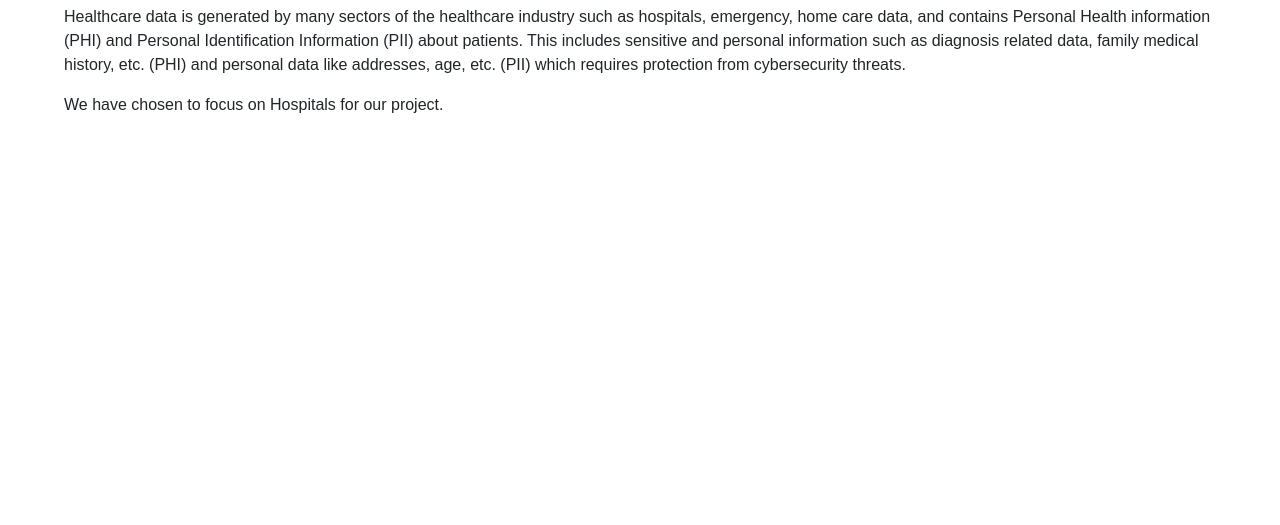
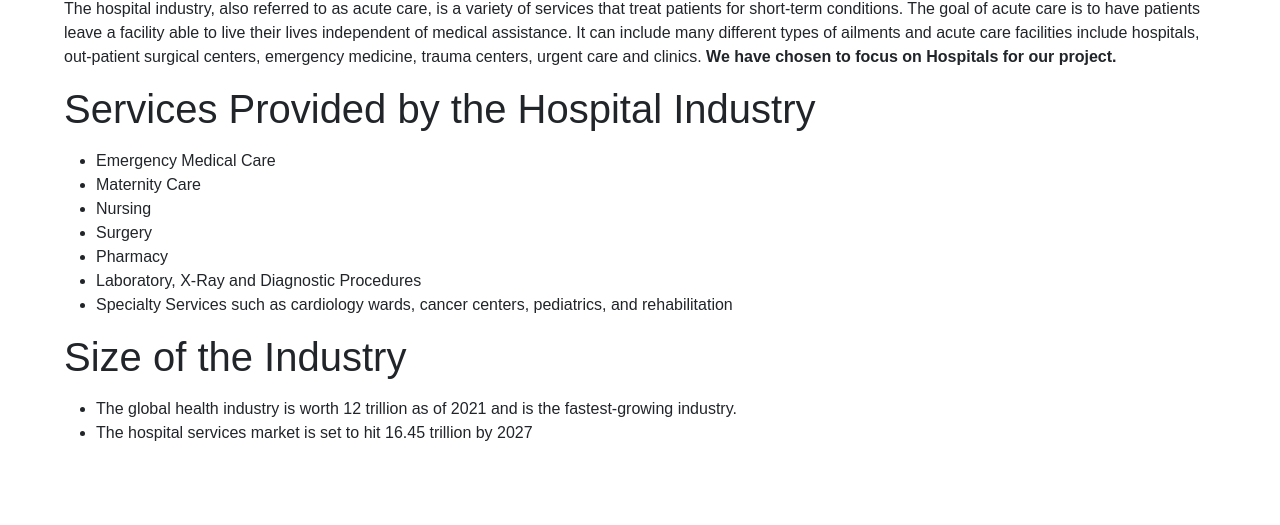
Before and after one commit to shrinik/ai4cyber, a plain HTML site: page industry-background.html in a window 1280 px wide. Shown: the part 625-1150 px from the top of the page. Before the commit the page ends 822 px from the top, so only its background shows below. Drawn offline with Linux system fonts and the light colour scheme.

Commit message:
ultimate edit

```diff
--- a/industry-background.html
+++ b/industry-background.html
@@ -52,18 +52,40 @@
     </div>
   </div>
   <div class="CenterMe">
-    <p>
-      Healthcare as economic development is significantly influenced by various factors such as population health, which
-      leads to increased productivity and higher income per capita. As healthcare acts as an economic development
-      engine, human capital's value to economic growth cannot be overstated.
-    </p>
-    <p>
-      Healthcare data is generated by many sectors of the healthcare industry such as hospitals, emergency, home care
-      data, and contains Personal Health information (PHI) and Personal Identification Information (PII) about patients.
-      This includes sensitive and personal information such as diagnosis related data, family medical history, etc.
-      (PHI) and personal data like addresses, age, etc. (PII) which requires protection from cybersecurity threats.
-    </p>
-    <p>We have chosen to focus on Hospitals for our project.</p>
+    <section>
+      <h1>Overview</h1>
+      <p>
+        The hospital industry, also referred to as acute care, is a variety of services that treat patients for
+        short-term
+        conditions. The goal of acute care is to have patients leave a facility able to live their lives independent of
+        medical assistance. It can include many different types of ailments and acute care facilities include hospitals,
+        out-patient surgical centers, emergency medicine, trauma centers, urgent care and clinics. <strong>We have
+          chosen to
+          focus on Hospitals for our project.</strong></p>
+    </section>
+    <section>
+      <h1>Services Provided by the Hospital Industry</h1>
+      <p>
+      <ul>
+        <li>Emergency Medical Care</li>
+        <li>Maternity Care</li>
+        <li>Nursing</li>
+        <li>Surgery</li>
+        <li>Pharmacy</li>
+        <li>Laboratory, X-Ray and Diagnostic Procedures</li>
+        <li>Specialty Services such as cardiology wards, cancer centers, pediatrics, and rehabilitation</li>
+      </ul>
+      </p>
+    </section>
+    <section>
+      <h1>Size of the Industry</h1>
+      <p>
+      <ul>
+        <li>The global health industry is worth 12 trillion as of 2021 and is the fastest-growing industry. </li>
+        <li>The hospital services market is set to hit 16.45 trillion by 2027 </li>
+      </ul>
+      </p>
+    </section>
   </div>
   <link rel="stylesheet" href="css/style.css" />
 </body>
```
Also changed, not shown: industry.html (+2 -2 lines), threat.html (+3 -3 lines).
